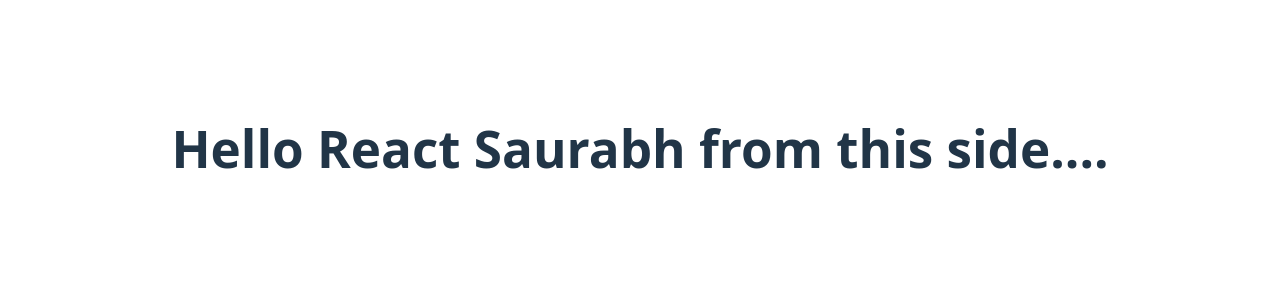
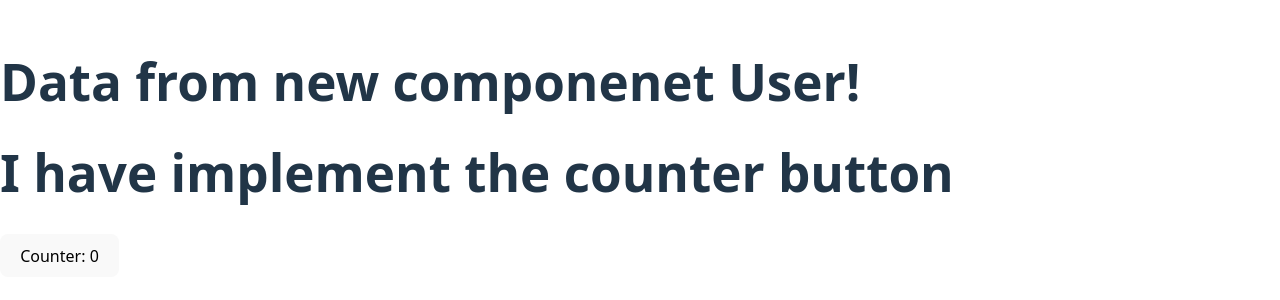
Before and after one commit to saurabhsinngh/React-Basic-Practice, a React (Vite) app: page / in a window 1280 px wide. Shown: the part 252-552 px from the top of the page. Built offline with nearby package versions, Linux system fonts and the light colour scheme.

Commit message:
Implement counter button in App file

```diff
--- a/src/App.jsx
+++ b/src/App.jsx
@@ -1,16 +1,15 @@
-import { useState } from 'react'
-import reactLogo from './assets/react.svg'
-import viteLogo from '/vite.svg'
-import './App.css'
+import User from './User';
+import { useState } from 'react';
 
 function App() {
-  const [count, setCount] = useState(0)
-
+  const [counter, setCounter] = useState(0);
   return (
-    <>
-    <h1> Hello React Saurabh from this side....</h1>
-    </>
+  <>
+    <User />
+    <h1> I have implement the counter button</h1>
+    <button onClick={ () => setCounter(counter + 1)}>Counter: {counter}</button>
+  </>
   )
 }
 
-export default App
+export default App;
--- /dev/null
+++ b/src/User.jsx
@@ -0,0 +1,5 @@
+function User() {
+    return <h1> Data from new componenet User!</h1>
+}
+
+export default User;
```
